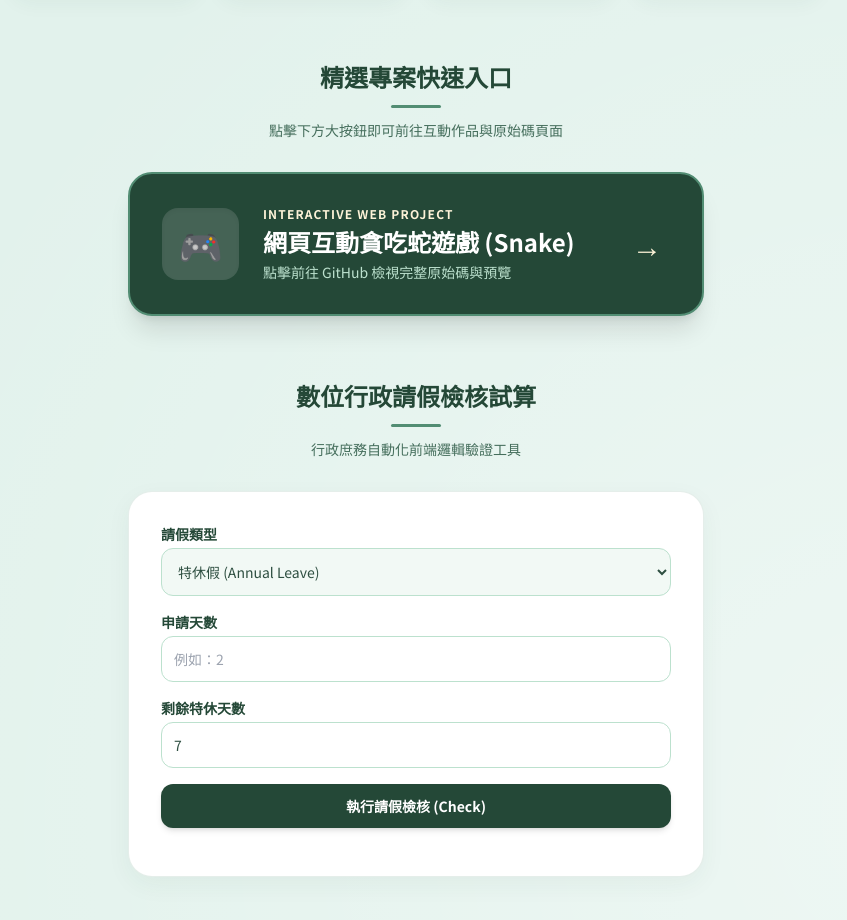
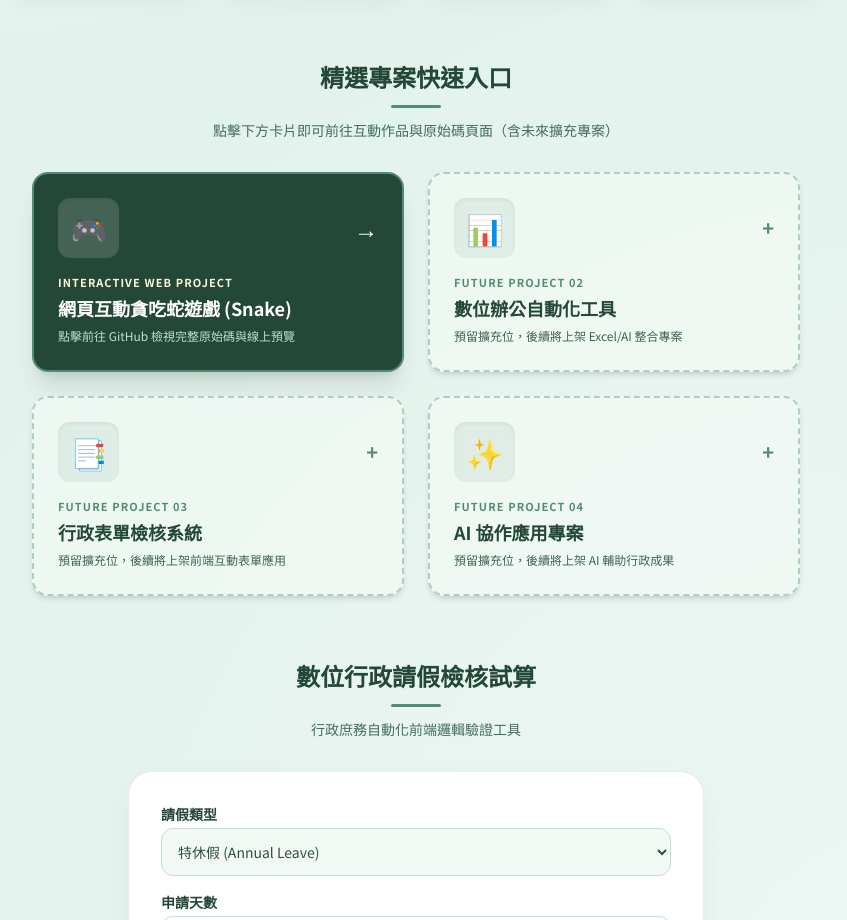
Before and after one commit to sunny0989586795-gif/portolio411, a plain HTML site: page index.html in a window 1280 px wide. Shown: the part 1752-2672 px from the top of the page, without its empty margins (224-1071 px from the left). Drawn offline with nearby package versions, Linux system fonts and the light colour scheme.

Commit message:
Update index.html

```diff
--- a/index.html
+++ b/index.html
@@ -341,21 +341,61 @@
 
         <section id="portal" class="mb-16 scroll-mt-24">
             <h2 class="text-2xl font-bold text-center mb-3 relative section-title" style="color: var(--dark-green);">精選專案快速入口</h2>
-            <p class="text-center text-sm mb-8" style="color: var(--text-sub);">點擊下方大按鈕即可前往互動作品與原始碼頁面</p>
+            <p class="text-center text-sm mb-8" style="color: var(--text-sub);">點擊下方卡片即可前往互動作品與原始碼頁面（含未來擴充專案）</p>
 
-            <div class="max-w-xl mx-auto">
+            <div class="grid grid-cols-1 sm:grid-cols-2 gap-6 max-w-3xl mx-auto">
+                <!-- 專案 1：貪吃蛇遊戲 -->
                 <a href="https://github.com/sunny0989586795-gif/portolio411/blob/main/snake1.html" target="_blank"
-                   class="group relative text-white p-8 rounded-3xl shadow-xl transition-all duration-300 transform hover:-translate-y-2 flex items-center justify-between border-2" style="background-color: var(--dark-green); border-color: var(--primary-green);">
-                    <div class="flex items-center gap-6">
-                        <span class="text-4xl bg-white/15 p-4 rounded-2xl shadow-inner">🎮</span>
-                        <div>
-                            <span class="text-xs tracking-widest font-semibold uppercase block mb-1" style="color: var(--accent-cream);">Interactive Web Project</span>
-                            <h3 class="text-xl md:text-2xl font-bold transition group-hover:opacity-80">網頁互動貪吃蛇遊戲 (Snake)</h3>
-                            <p class="text-xs md:text-sm mt-1" style="color: var(--mint-border);">點擊前往 GitHub 檢視完整原始碼與預覽</p>
+                   class="group relative text-white p-6 rounded-2xl shadow-xl transition-all duration-300 transform hover:-translate-y-2 flex flex-col justify-between border-2" style="background-color: var(--dark-green); border-color: var(--primary-green);">
+                    <div>
+                        <div class="flex items-center justify-between mb-4">
+                            <span class="text-3xl bg-white/15 p-3 rounded-xl shadow-inner">🎮</span>
+                            <span class="text-2xl transform group-hover:translate-x-1 transition-transform font-bold" style="color: var(--accent-cream);">→</span>
                         </div>
+                        <span class="text-[11px] tracking-widest font-semibold uppercase block mb-1" style="color: var(--accent-cream);">Interactive Web Project</span>
+                        <h3 class="text-lg font-bold transition group-hover:opacity-90 mb-1">網頁互動貪吃蛇遊戲 (Snake)</h3>
+                        <p class="text-xs leading-relaxed" style="color: var(--mint-border);">點擊前往 GitHub 檢視完整原始碼與線上預覽</p>
                     </div>
-                    <span class="text-3xl transform group-hover:translate-x-2 transition-transform font-bold p-2" style="color: var(--accent-cream);">→</span>
                 </a>
+
+                <!-- 專案 2 預留位 -->
+                <div class="group relative p-6 rounded-2xl shadow-md transition-all duration-300 border-2 border-dashed flex flex-col justify-between" style="background-color: rgba(242, 249, 245, 0.7); border-color: rgba(82, 141, 115, 0.4);">
+                    <div>
+                        <div class="flex items-center justify-between mb-4">
+                            <span class="text-3xl p-3 rounded-xl shadow-inner" style="background-color: rgba(82, 141, 115, 0.1);">📊</span>
+                            <span class="text-xl font-bold" style="color: var(--primary-green);">+</span>
+                        </div>
+                        <span class="text-[11px] tracking-widest font-semibold uppercase block mb-1" style="color: var(--primary-green);">FUTURE PROJECT 02</span>
+                        <h3 class="text-lg font-bold mb-1" style="color: var(--dark-green);">數位辦公自動化工具</h3>
+                        <p class="text-xs leading-relaxed" style="color: var(--text-muted);">預留擴充位，後續將上架 Excel/AI 整合專案</p>
+                    </div>
+                </div>
+
+                <!-- 專案 3 預留位 -->
+                <div class="group relative p-6 rounded-2xl shadow-md transition-all duration-300 border-2 border-dashed flex flex-col justify-between" style="background-color: rgba(242, 249, 245, 0.7); border-color: rgba(82, 141, 115, 0.4);">
+                    <div>
+                        <div class="flex items-center justify-between mb-4">
+                            <span class="text-3xl p-3 rounded-xl shadow-inner" style="background-color: rgba(82, 141, 115, 0.1);">📑</span>
+                            <span class="text-xl font-bold" style="color: var(--primary-green);">+</span>
+                        </div>
+                        <span class="text-[11px] tracking-widest font-semibold uppercase block mb-1" style="color: var(--primary-green);">FUTURE PROJECT 03</span>
+                        <h3 class="text-lg font-bold mb-1" style="color: var(--dark-green);">行政表單檢核系統</h3>
+                        <p class="text-xs leading-relaxed" style="color: var(--text-muted);">預留擴充位，後續將上架前端互動表單應用</p>
+                    </div>
+                </div>
+
+                <!-- 專案 4 預留位 -->
+                <div class="group relative p-6 rounded-2xl shadow-md transition-all duration-300 border-2 border-dashed flex flex-col justify-between" style="background-color: rgba(242, 249, 245, 0.7); border-color: rgba(82, 141, 115, 0.4);">
+                    <div>
+                        <div class="flex items-center justify-between mb-4">
+                            <span class="text-3xl p-3 rounded-xl shadow-inner" style="background-color: rgba(82, 141, 115, 0.1);">✨</span>
+                            <span class="text-xl font-bold" style="color: var(--primary-green);">+</span>
+                        </div>
+                        <span class="text-[11px] tracking-widest font-semibold uppercase block mb-1" style="color: var(--primary-green);">FUTURE PROJECT 04</span>
+                        <h3 class="text-lg font-bold mb-1" style="color: var(--dark-green);">AI 協作應用專案</h3>
+                        <p class="text-xs leading-relaxed" style="color: var(--text-muted);">預留擴充位，後續將上架 AI 輔助行政成果</p>
+                    </div>
+                </div>
             </div>
         </section>
 
```
